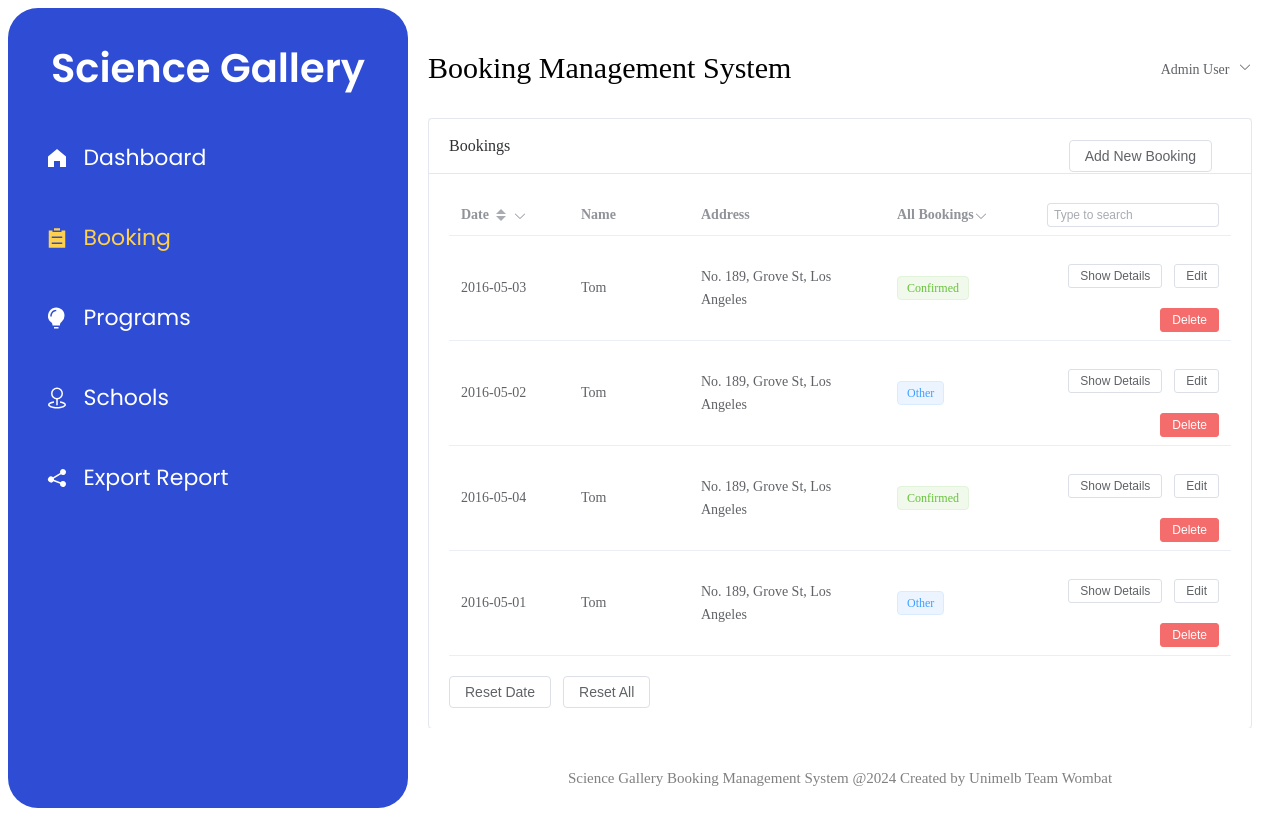
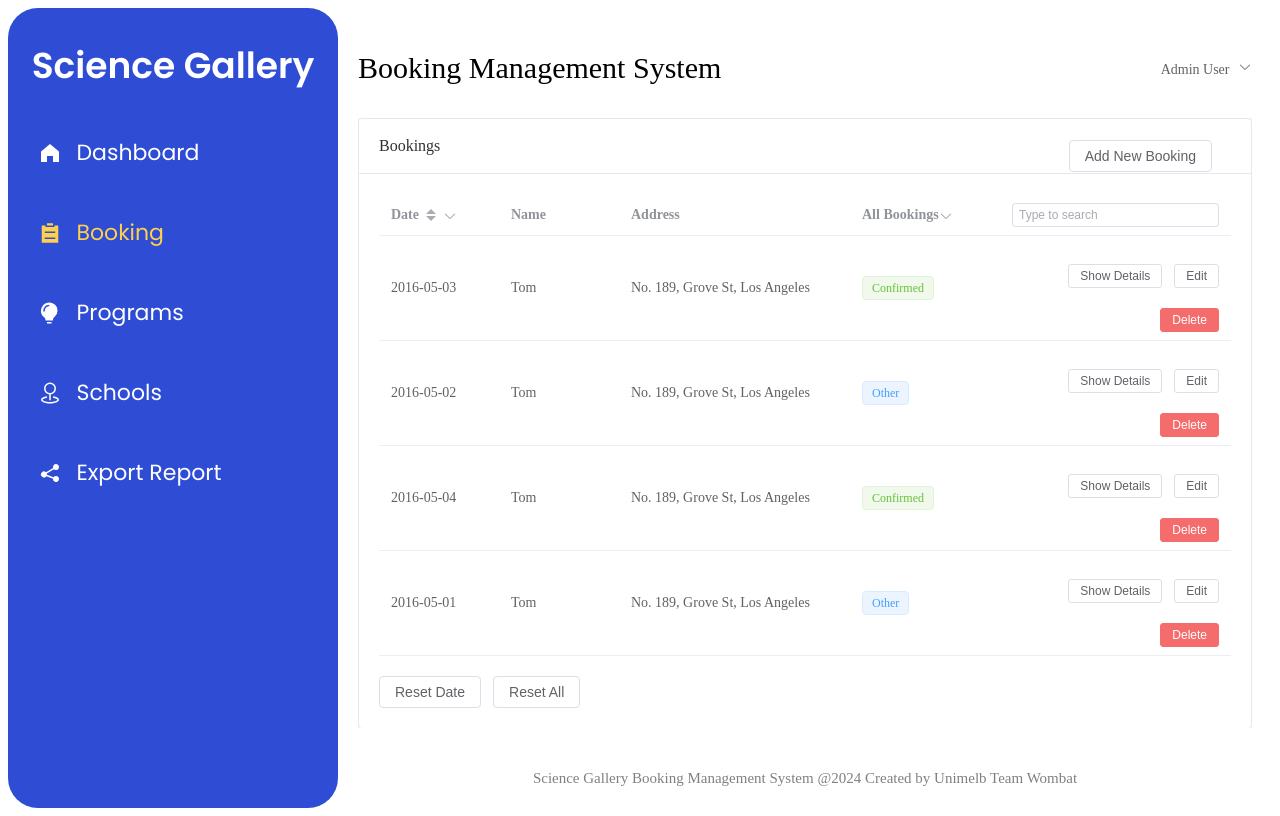
Before and after one commit to COMP90082-2024-SM1/SG-Wombat, a Vue app in the folder src/front-end/sg-wombat/: page /booking in a window 1280 px wide. Built offline with nearby package versions, Linux system fonts and the light colour scheme.

Commit message:
update some formats (nav bar etc)

```diff
--- a/src/front-end/sg-wombat/src/components/bookingdetail.vue
+++ b/src/front-end/sg-wombat/src/components/bookingdetail.vue
@@ -83,10 +83,10 @@
 
   <!-- for view details by clicking on rows -->
   <el-dialog v-model="dialogDescVisible" title="Program Details" width="80%">
-  <el-row gutter={20}>
+    <el-row gutter='20'>
       <!-- 左侧栏，保留现有内容 -->
       <el-col :span="12">
-      <el-descriptions :column="1" :size="large" border>
+        <el-descriptions :column="1" size="large" border>
           <el-descriptions-item label="Program Name">{{ ProgramDetails.programName }}</el-descriptions-item>
           <el-descriptions-item label="Maximum People">{{ ProgramDetails.maxPpl }}</el-descriptions-item>
           <el-descriptions-item label="Tech Requirement">{{ ProgramDetails.techReq }}</el-descriptions-item>
@@ -242,7 +242,8 @@ const saveTodoList = () => {
 /* ToDo List 样式调整 */
 .todo-list {
   padding: 20px;
-  background-color: #1E1E1E; /* 深蓝背景 */
+  background-color: #1E1E1E;
+  /* 深蓝背景 */
   color: white;
   border-radius: 8px;
 }
@@ -265,7 +266,8 @@ const saveTodoList = () => {
 
 .el-checkbox__input.is-checked .el-checkbox__inner,
 .el-checkbox__input.is-indeterminate .el-checkbox__inner {
-  background-color: #409EFF; /* Element UI 蓝色 */
+  background-color: #409EFF;
+  /* Element UI 蓝色 */
   border-color: #409EFF;
 }
 
--- a/src/front-end/sg-wombat/src/components/layout.vue
+++ b/src/front-end/sg-wombat/src/components/layout.vue
@@ -1,7 +1,7 @@
 <template>
     <el-container class="layout-container">
         <!-- navigation sidebar -->
-        <el-aside width="400px">
+        <el-aside width="330px">
             <div class="science">
                 Science Gallery
             </div>
@@ -105,7 +105,7 @@ import navigationMenu from './navBarNew.vue';
 .science {
 
     color: white;
-    font-size: 40px;
+    font-size: 36px;
     font-weight: bold;
     margin-top: 30px;
     margin-bottom: 20px;
--- a/src/front-end/sg-wombat/src/components/programtable.vue
+++ b/src/front-end/sg-wombat/src/components/programtable.vue
@@ -1,9 +1,9 @@
 <template>
   <el-table :data="filterTableData" style="width: 100%" @row-click="handleRowClick">
-    <el-table-column label="Program Name" width="100" prop="name" />
+    <el-table-column label="Program Name" width="auto" prop="name" />
     <el-table-column label="Maximum People" prop="people" />
     <el-table-column label="Status" prop="status" />
-    <el-table-column align="right">
+    <el-table-column width="auto" align="right">
       <template #header>
         <el-input v-model="search" size="small" placeholder="Type to search" />
       </template>
@@ -60,7 +60,7 @@
 
   <!-- for view details by clicking on rows -->
   <el-dialog v-model="dialogDescVisible" title="Program Details" width="50%">
-    <el-descriptions :column="1" :size='large' border>
+    <el-descriptions :column="1" size='large' border>
       <el-descriptions-item label="Program Name">{{ ProgramDetails.programName }}</el-descriptions-item>
       <el-descriptions-item label="Maximum People">{{ ProgramDetails.maxPpl }}</el-descriptions-item>
       <el-descriptions-item label="Tech Requirement">{{ ProgramDetails.techReq }}</el-descriptions-item>
```
Lines whose indentation alone changed are shown as unchanged.
